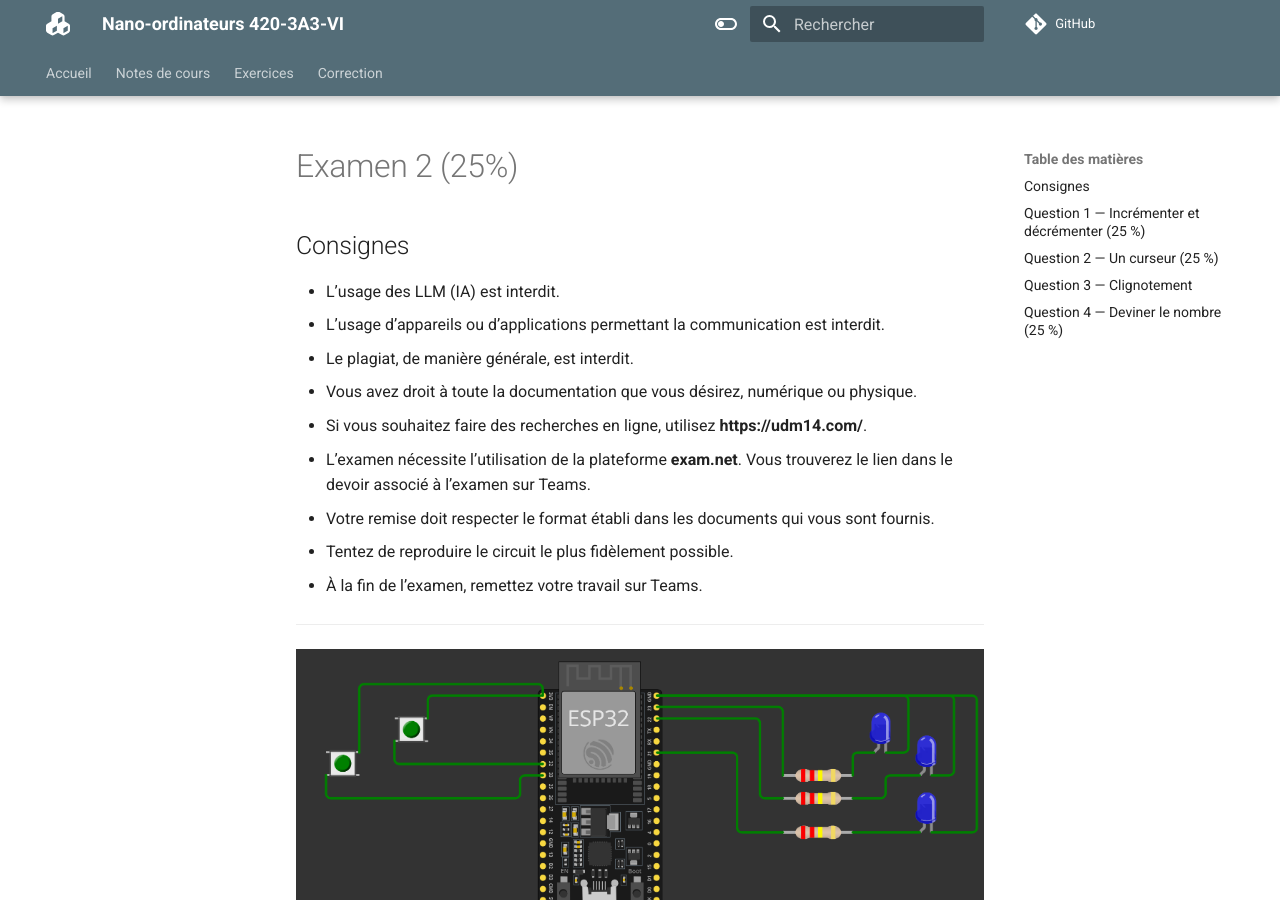
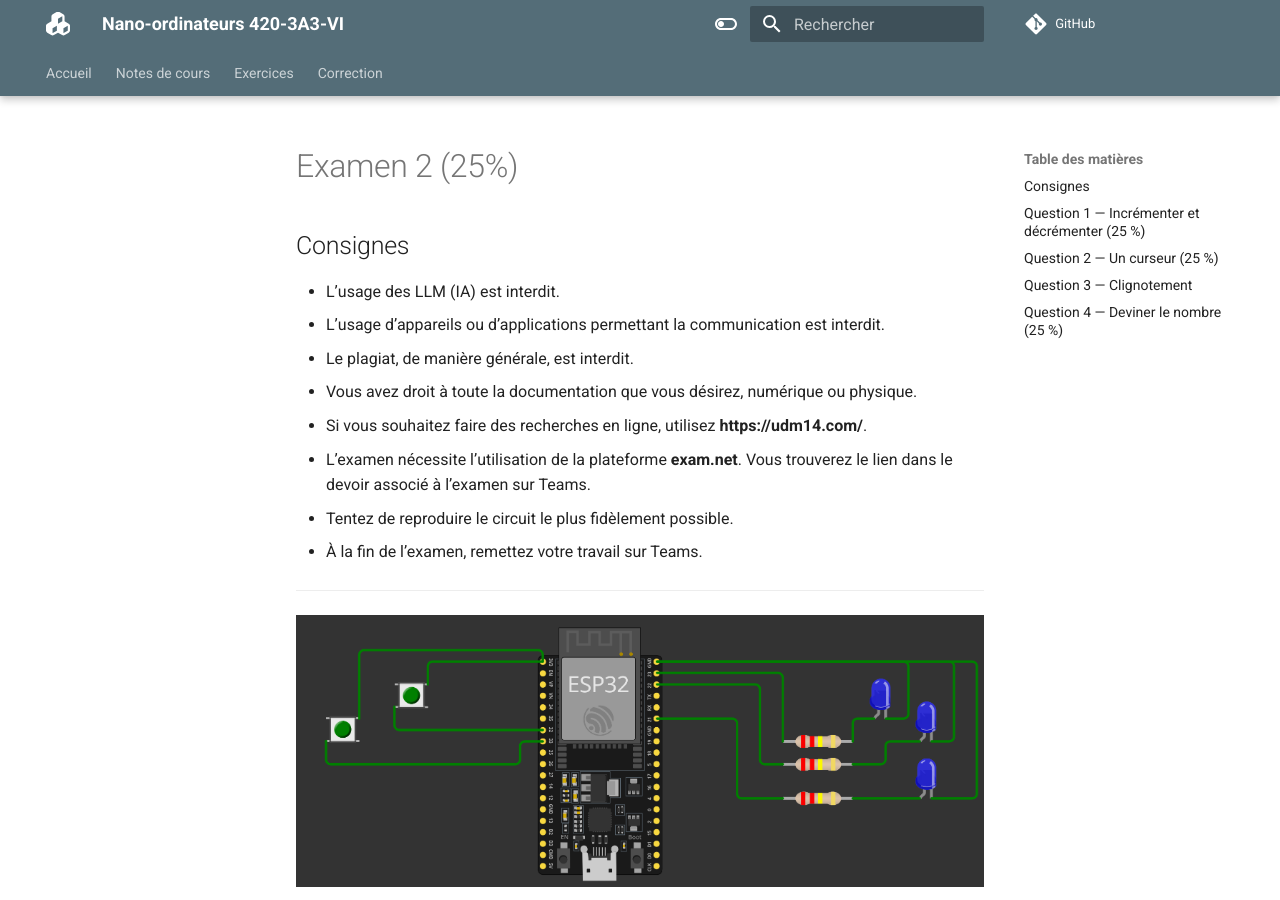
Before and after one commit to nano-ordinateurs/nano-ordinateurs.github.io, an MkDocs documentation site: the page built from docs/exercices/examen2/examen2.md, in a window 1280 px wide and 900 px high. Built offline with MkDocs 1.6.1 and Material for MkDocs 9.7.7, drawn with Linux system fonts in a browser that asks for light colours; comment, search, counter and statistics services are not loaded.

Commit message:
Update examen2.md

```diff
--- a/docs/exercices/examen2/examen2.md
+++ b/docs/exercices/examen2/examen2.md
@@ -8,7 +8,6 @@
 - Vous avez droit à toute la documentation que vous désirez, numérique ou physique.
 - Si vous souhaitez faire des recherches en ligne, utilisez **https://udm14.com/**.
 - L’examen nécessite l’utilisation de la plateforme **exam.net**. Vous trouverez le lien dans le devoir associé à l’examen sur Teams.
-- Votre remise doit respecter le format établi dans les documents qui vous sont fournis.
 - Tentez de reproduire le circuit le plus fidèlement possible.
 - À la fin de l’examen, remettez votre travail sur Teams.
 
```
